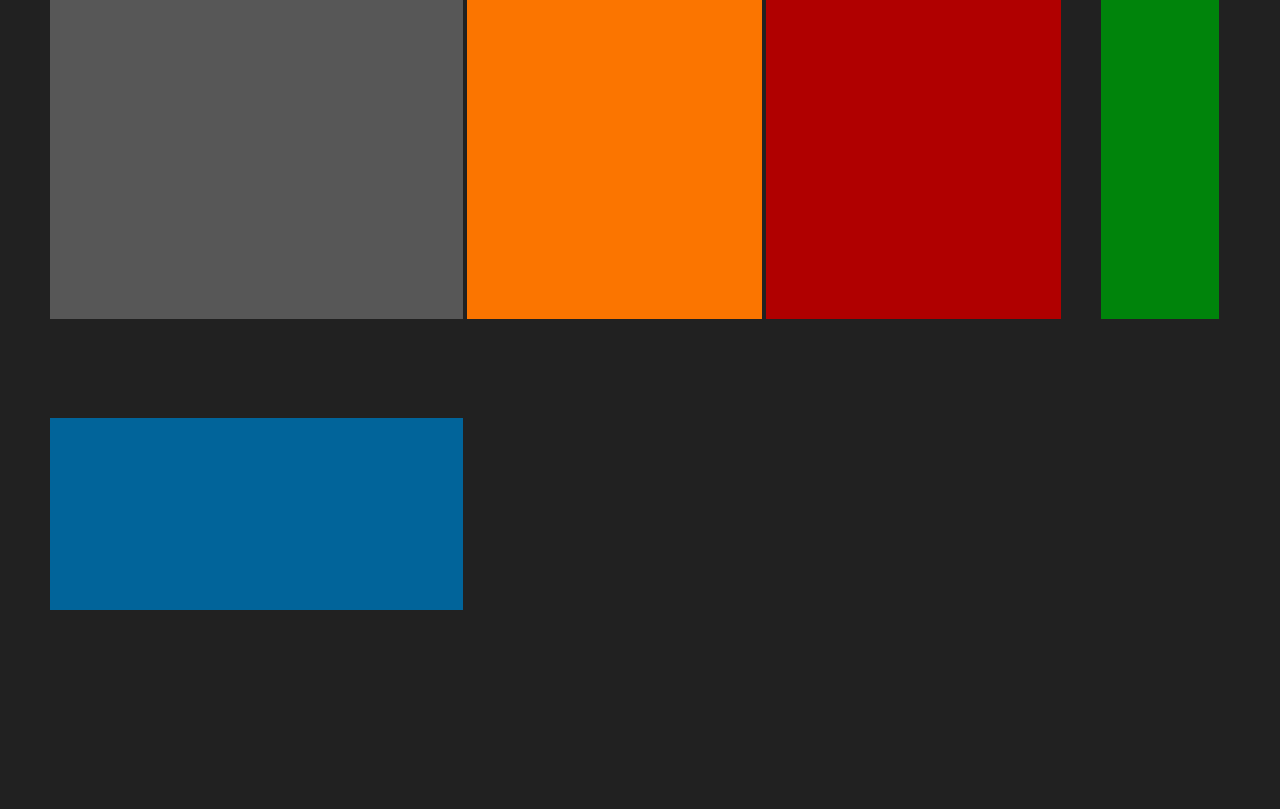
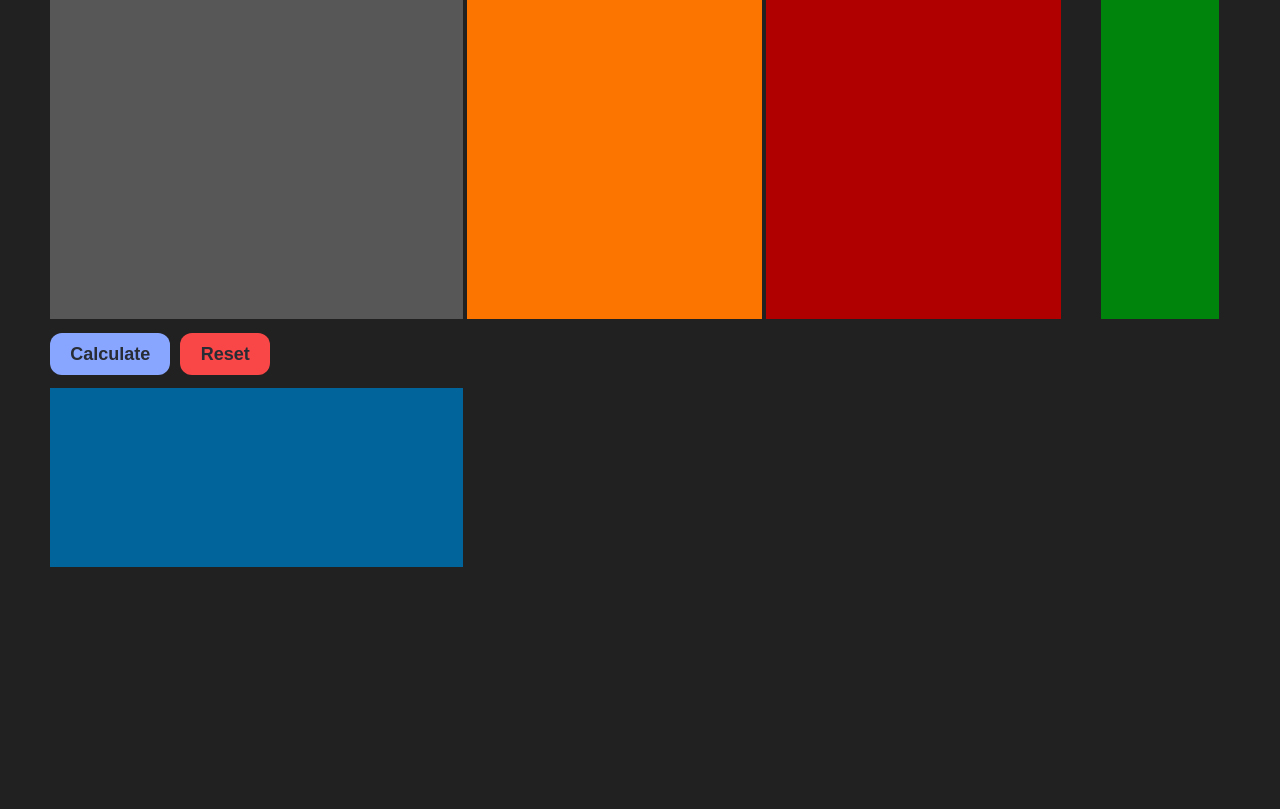
Before and after one commit to kali4nya/QuBotek, a Flask app: page / in a window 1280 px wide. Shown: the part 1024-1833 px from the top of the page. Run offline with Flask 3, Linux system fonts and the light colour scheme.

Commit message:
buttons?

```diff
--- a/static/calculator/calculator.css
+++ b/static/calculator/calculator.css
@@ -28,9 +28,79 @@
 }
 
 .resultsCalculatorBody{
-    margin-top: 8%;
+    margin-top: 1.1%;
     max-width: 35%;
-    min-height: 15vw;
+    min-height: 14vw;
     display: block;
     background-color: rgb(1, 100, 154);
 }
+
+.mainCalculatorBody,
+.additionalCalculatorBody,
+.advancedCalculatorBody,
+.presetsCalculatorBody,
+.resultsCalculatorBody
+{
+    pointer-events: none;
+    user-select: none;
+    z-index: 1;
+}
+
+/* calculate */
+.calculateBtn{
+    margin-top: 0.8%;
+    display: inline-block;
+    background-color: #88a6ff;
+    border: 1px solid transparent;
+    border-radius: .75rem;
+    box-sizing: border-box;
+    color: #282c34;
+    cursor: pointer;
+    font-size: 1.125rem;
+    font-weight: 600;
+    line-height: 1rem;
+    padding: .75rem 1.2rem;
+    text-align: center;
+    user-select: none;
+    transition: transform 0.01s ease-in-out, background-color 0.2s ease-in-out;
+}
+
+.calculateBtn:hover{
+    background-color: #a585ff;
+}
+
+.calculateBtn:active {
+    transform: scale(0.98);
+    background-color: #a0d3f5;
+    transition: none;
+}
+
+/* reset */
+.resetBtn{
+    margin-top: 0.8%;
+    margin-left: 0.5%;
+    display: inline-block;
+    background-color: #f94646;
+    border: 1px solid transparent;
+    border-radius: .75rem;
+    box-sizing: border-box;
+    color: #282c34;
+    cursor: pointer;
+    font-size: 1.125rem;
+    font-weight: 600;
+    line-height: 1rem;
+    padding: .75rem 1.2rem;
+    text-align: center;
+    user-select: none;
+    transition: transform 0.01s ease-in-out, background-color 0.2s ease-in-out;
+}
+
+.resetBtn:hover{
+    background-color: #d90243;
+}
+
+.resetBtn:active {
+    transform: scale(0.98);
+    background-color: #faadad;
+    transition: none;
+}
--- a/templates/index.html
+++ b/templates/index.html
@@ -46,7 +46,9 @@
             </div>
             <div class="presetsCalculatorBody">
             </div>
-
+            <br>
+            <button class="calculateBtn" onclick="calculate()">Calculate</button>
+            <button class="resetBtn" onclick="reset()">Reset</button>
             <div class="resultsCalculatorBody">
             </div>
         </section>
```
